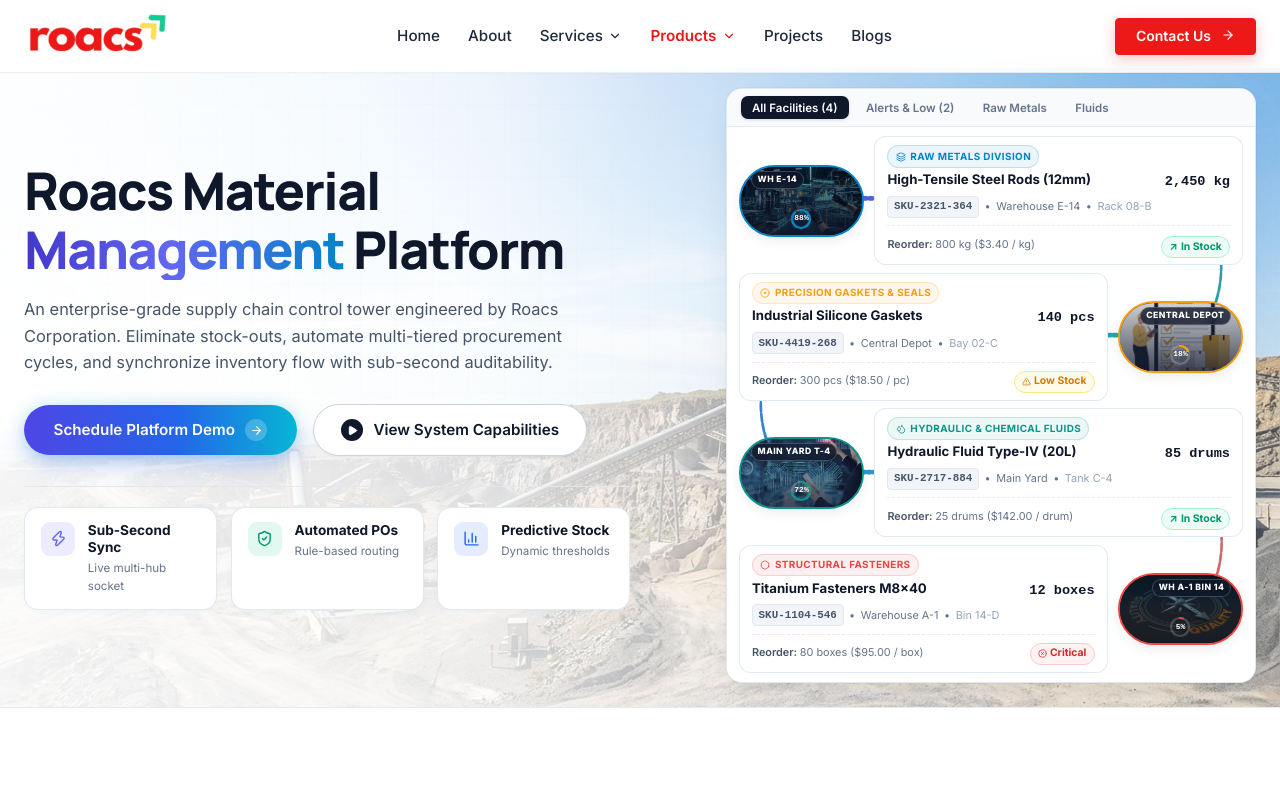
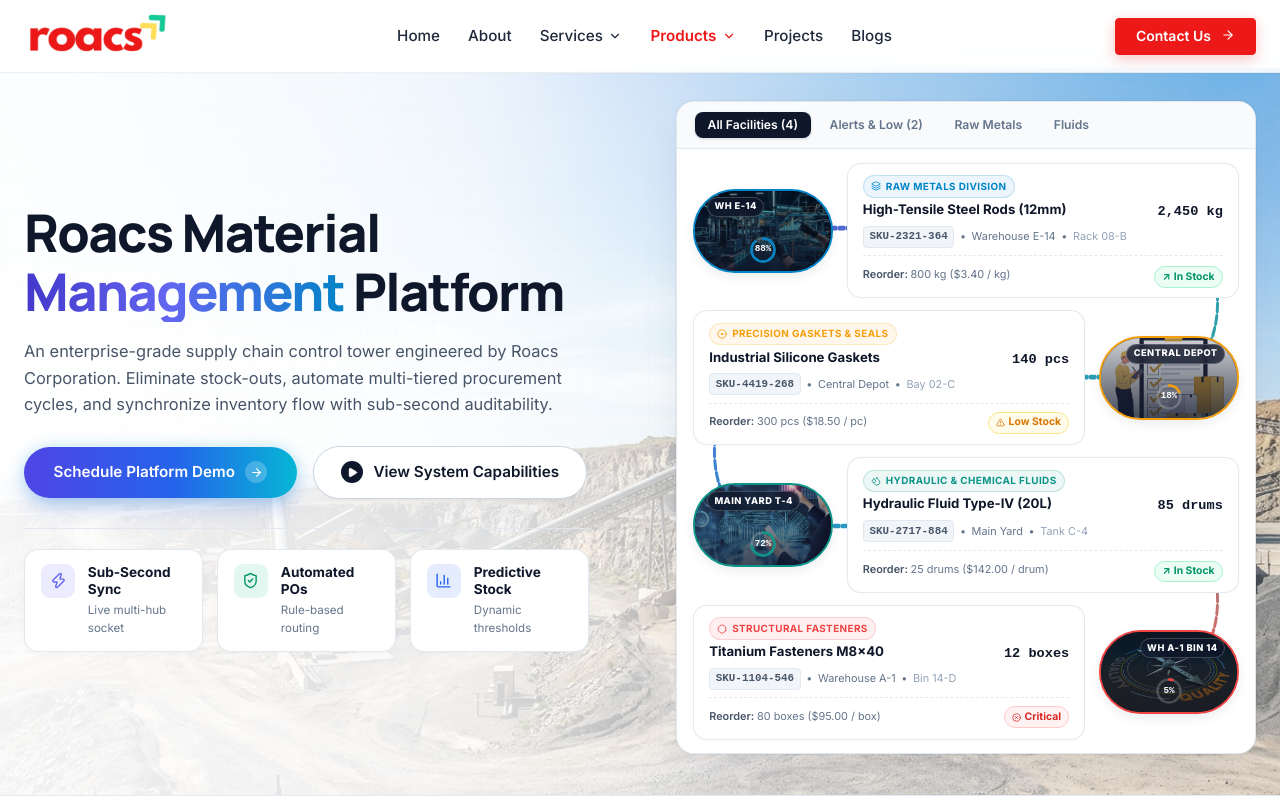
Before and after one commit to roacstech/roacs_new_website, a Next.js app: page /material-management in a window 1280 px wide. Shown: the top 800 px of the page. Built offline with nearby package versions, Linux system fonts and the light colour scheme; a web font is replaced by a local one.

Commit message:
fix(material-management): set hero section to full viewport height and enlarge right console card

```diff
--- a/src/components/material-management/MaterialHero.tsx
+++ b/src/components/material-management/MaterialHero.tsx
@@ -394,18 +394,18 @@ export function MaterialHero() {
                 {filteredItems.length >= 4 && (
                   <svg
                     className="serpentine-track-svg"
-                    viewBox="0 0 520 310"
+                    viewBox="0 0 560 372"
                     fill="none"
                     xmlns="http://www.w3.org/2000/svg"
                     preserveAspectRatio="none"
                     aria-hidden="true"
                   >
                     <path
-                      d="M 62 36 L 458 36 A 39.5 39.5 0 0 1 458 115 L 62 115 A 39.5 39.5 0 0 0 62 194 L 458 194 A 39.5 39.5 0 0 1 458 274"
+                      d="M 70 42 L 490 42 A 48 48 0 0 1 490 138 L 70 138 A 48 48 0 0 0 70 234 L 490 234 A 48 48 0 0 1 490 330"
                       stroke="url(#serpentineGradient)"
-                      strokeWidth="2.75"
+                      strokeWidth="3"
                       strokeLinecap="round"
-                      strokeDasharray="4 2"
+                      strokeDasharray="5 3"
                       opacity="0.85"
                     />
                     <defs>
@@ -458,15 +458,15 @@ export function MaterialHero() {
                           <div
                             style={{
                               position: "absolute",
-                              top: "4px",
-                              left: isEven ? "auto" : "10px",
-                              right: isEven ? "10px" : "auto",
+                              top: "6px",
+                              left: isEven ? "auto" : "12px",
+                              right: isEven ? "12px" : "auto",
                               backgroundColor: "rgba(15, 23, 42, 0.78)",
                               backdropFilter: "blur(4px)",
                               color: "#FFFFFF",
-                              fontSize: "0.54rem",
+                              fontSize: "0.58rem",
                               fontWeight: 800,
-                              padding: "0.08rem 0.35rem",
+                              padding: "0.1rem 0.4rem",
                               borderRadius: "9999px",
                               letterSpacing: "0.05em",
                               border: "1px solid rgba(255, 255, 255, 0.2)",
@@ -479,33 +479,33 @@ export function MaterialHero() {
                           <div
                             style={{
                               position: "absolute",
-                              bottom: "4px",
+                              bottom: "6px",
                               left: "50%",
                               transform: "translateX(-50%)",
                               display: "flex",
                               alignItems: "center",
-                              gap: "0.25rem",
+                              gap: "0.3rem",
                             }}
                           >
-                            <div style={{ position: "relative", width: 24, height: 24 }}>
-                              <svg width="24" height="24" viewBox="0 0 24 24" style={{ transform: "rotate(-90deg)" }}>
+                            <div style={{ position: "relative", width: 30, height: 30 }}>
+                              <svg width="30" height="30" viewBox="0 0 30 30" style={{ transform: "rotate(-90deg)" }}>
                                 <circle
-                                  cx="12"
-                                  cy="12"
-                                  r="9"
+                                  cx="15"
+                                  cy="15"
+                                  r="11.5"
                                   fill="none"
                                   stroke="rgba(255, 255, 255, 0.2)"
-                                  strokeWidth="2.2"
+                                  strokeWidth="2.5"
                                 />
                                 <circle
-                                  cx="12"
-                                  cy="12"
-                                  r="9"
+                                  cx="15"
+                                  cy="15"
+                                  r="11.5"
                                   fill="none"
                                   stroke={item.accentColor}
-                                  strokeWidth="2.2"
-                                  strokeDasharray={56.55}
-                                  strokeDashoffset={56.55 * (1 - item.capacityPercent / 100)}
+                                  strokeWidth="2.5"
+                                  strokeDasharray={72.26}
+                                  strokeDashoffset={72.26 * (1 - item.capacityPercent / 100)}
                                   strokeLinecap="round"
                                 />
                               </svg>
@@ -516,7 +516,7 @@ export function MaterialHero() {
                                   display: "flex",
                                   alignItems: "center",
                                   justifyContent: "center",
-                                  fontSize: "0.5rem",
+                                  fontSize: "0.58rem",
                                   fontWeight: 800,
                                   color: "#FFFFFF",
                                   fontFamily: "monospace",
--- a/src/styles/components.css
+++ b/src/styles/components.css
@@ -1,5 +1,7 @@
 /* Global Reset & Base Typography */
-*, *::before, *::after {
+*,
+*::before,
+*::after {
   box-sizing: border-box;
   margin: 0;
   padding: 0;
@@ -99,7 +101,12 @@ button {
 }
 
 /* Headings Hierarchy */
-h1, h2, h3, h4, h5, h6 {
+h1,
+h2,
+h3,
+h4,
+h5,
+h6 {
   font-family: var(--font-heading);
   font-weight: 700;
   line-height: 1.2;
@@ -135,7 +142,8 @@ p {
   line-height: 1.65;
 }
 
-.section-dark p, .section-darker p {
+.section-dark p,
+.section-darker p {
   color: var(--color-text-on-dark-muted);
 }
 
@@ -337,9 +345,11 @@ p {
 .desktop-nav-wrapper {
   display: none;
 }
+
 .desktop-cta-wrapper {
   display: none;
 }
+
 .mobile-menu-trigger {
   display: flex;
 }
@@ -348,9 +358,11 @@ p {
   .desktop-nav-wrapper {
     display: flex;
   }
+
   .desktop-cta-wrapper {
     display: block;
   }
+
   .mobile-menu-trigger {
     display: none !important;
   }
@@ -384,6 +396,7 @@ p {
     opacity: 0;
     transform: translateY(6px);
   }
+
   to {
     opacity: 1;
     transform: translateY(0);
@@ -399,22 +412,28 @@ p {
   .hero-grid {
     grid-template-columns: 1.15fr 0.85fr !important;
   }
+
   .about-grid {
     grid-template-columns: 0.95fr 1.05fr !important;
   }
+
   .about-detail-grid {
     grid-template-columns: 1fr 1fr !important;
   }
+
   .product-spotlight-grid {
     grid-template-columns: 1.12fr 0.88fr !important;
     gap: 3.5rem !important;
   }
+
   .service-detail-grid {
     grid-template-columns: 1fr 340px !important;
   }
+
   .case-study-body-grid {
     grid-template-columns: 1fr 340px !important;
   }
+
   .contact-grid {
     grid-template-columns: 0.9fr 1.1fr !important;
   }
@@ -447,9 +466,11 @@ p {
 .service-link:hover {
   color: var(--color-brand-accent) !important;
 }
+
 .service-link:hover .arrow-icon {
   transform: translateX(4px);
 }
+
 .arrow-icon {
   transition: transform var(--transition-fast);
 }
@@ -562,15 +583,13 @@ p {
   left: -100%;
   width: 100%;
   height: 100%;
-  background: linear-gradient(
-    115deg,
+  background: linear-gradient(115deg,
       transparent 20%,
       rgba(255, 255, 255, 0.08) 36%,
       rgba(255, 255, 255, 0.45) 46%,
       rgba(56, 189, 248, 0.8) 50%,
       rgba(255, 255, 255, 0.55) 54%,
-    transparent 70%
-  );
+      transparent 70%);
   pointer-events: none;
   z-index: 5;
   opacity: 0;
@@ -581,12 +600,15 @@ p {
     left: -100%;
     opacity: 0;
   }
+
   15% {
     opacity: 1;
   }
+
   85% {
     opacity: 1;
   }
+
   100% {
     left: 100%;
     opacity: 0;
@@ -645,7 +667,10 @@ p {
 
 /* Accessibility */
 @media (prefers-reduced-motion: reduce) {
-  *, *::before, *::after {
+
+  *,
+  *::before,
+  *::after {
     animation-duration: 0.01ms !important;
     animation-iteration-count: 1 !important;
     transition-duration: 0.01ms !important;
@@ -662,6 +687,7 @@ p {
   0% {
     transform: translateX(0%);
   }
+
   100% {
     transform: translateX(-50%);
   }
@@ -671,6 +697,7 @@ p {
   0% {
     transform: translateX(-50%);
   }
+
   100% {
     transform: translateX(0%);
   }
@@ -738,10 +765,13 @@ p {
 
 /* Pulsing Status Glow */
 @keyframes pulse-glow {
-  0%, 100% {
+
+  0%,
+  100% {
     opacity: 1;
     transform: scale(1);
   }
+
   50% {
     opacity: 0.55;
     transform: scale(1.15);
@@ -809,18 +839,24 @@ p {
 
 /* Hero Image Showcase Floating Badges & Animations */
 @keyframes float-badge-gentle {
-  0%, 100% {
+
+  0%,
+  100% {
     transform: translateY(0px);
   }
+
   50% {
     transform: translateY(-7px);
   }
 }
 
 @keyframes float-badge-reverse {
-  0%, 100% {
+
+  0%,
+  100% {
     transform: translateY(0px);
   }
+
   50% {
     transform: translateY(7px);
   }
@@ -1104,6 +1140,7 @@ p {
   .page-sticky-scroll-row {
     gap: 2rem;
   }
+
   .page-sticky-scroll-right {
     width: 400px;
     height: 300px;
@@ -1115,6 +1152,7 @@ p {
     flex-direction: column-reverse;
     gap: 2rem;
   }
+
   .page-sticky-scroll-right {
     position: relative;
     top: 0;
@@ -1122,6 +1160,7 @@ p {
     max-width: 100%;
     height: 250px;
   }
+
   .page-sticky-scroll-left {
     max-width: 100%;
   }
@@ -1341,9 +1380,12 @@ p {
 }
 
 @keyframes stat-gentle-float {
-  0%, 100% {
+
+  0%,
+  100% {
     transform: translateY(0px);
   }
+
   50% {
     transform: translateY(-4px);
   }
@@ -1661,8 +1703,11 @@ p {
   position: relative;
   overflow: hidden;
   border-bottom: 1px solid rgba(226, 232, 240, 0.8);
-  padding-top: 1.25rem;
-  padding-bottom: 1.5rem;
+  min-height: calc(100vh - 72px);
+  display: flex;
+  align-items: center;
+  padding-top: 2rem;
+  padding-bottom: 2.5rem;
 }
 
 .material-hero-grid-bg {
@@ -1681,14 +1726,15 @@ p {
 .material-hero-layout {
   display: grid;
   grid-template-columns: 1fr;
-  gap: 2rem;
-  align-items: center;
+  gap: 2.5rem;
+  align-items: center;
+  width: 100%;
 }
 
 @media (min-width: 1024px) {
   .material-hero-layout {
-    grid-template-columns: 1.05fr 1fr;
-    gap: 3rem;
+    grid-template-columns: 1fr 1.08fr;
+    gap: 3.5rem;
   }
 }
 
@@ -1797,11 +1843,11 @@ p {
   position: relative;
   z-index: 10;
   width: 100%;
-  max-width: 530px;
+  max-width: 580px;
   background: #FFFFFF;
-  border-radius: 16px;
+  border-radius: 18px;
   border: 1px solid rgba(226, 232, 240, 0.95);
-  box-shadow: 0 16px 40px -10px rgba(15, 23, 42, 0.08), 0 0 1px 1px rgba(0, 0, 0, 0.03);
+  box-shadow: 0 20px 50px -12px rgba(15, 23, 42, 0.1), 0 0 1px 1px rgba(0, 0, 0, 0.04);
   overflow: hidden;
   transition: transform 0.3s ease, box-shadow 0.3s ease;
 }
@@ -1848,18 +1894,18 @@ p {
 .console-filter-bar {
   background-color: #F8FAFC;
   border-bottom: 1px solid rgba(226, 232, 240, 0.9);
-  padding: 0.45rem 0.85rem;
+  padding: 0.65rem 1.1rem;
   display: flex;
   flex-wrap: wrap;
   align-items: center;
   justify-content: flex-start;
-  gap: 0.35rem;
+  gap: 0.45rem;
 }
 
 .console-tab-btn {
-  padding: 0.22rem 0.65rem;
-  border-radius: 7px;
-  font-size: 0.72rem;
+  padding: 0.28rem 0.75rem;
+  border-radius: 8px;
+  font-size: 0.76rem;
   font-weight: 600;
   border: 1px solid transparent;
   cursor: pointer;
@@ -1986,18 +2032,18 @@ p {
 .serpentine-pipeline-wrap {
   position: relative;
   width: 100%;
-  padding: 0.55rem 0.75rem;
+  padding: 0.85rem 1rem;
   background: #FFFFFF;
 }
 
 .serpentine-track-svg {
   position: absolute;
-  top: 0.55rem;
-  left: 0.75rem;
-  right: 0.75rem;
-  bottom: 0.55rem;
-  width: calc(100% - 1.5rem);
-  height: calc(100% - 1.1rem);
+  top: 0.85rem;
+  left: 1rem;
+  right: 1rem;
+  bottom: 0.85rem;
+  width: calc(100% - 2rem);
+  height: calc(100% - 1.7rem);
   pointer-events: none;
   z-index: 1;
 }
@@ -2007,8 +2053,8 @@ p {
   z-index: 2;
   display: flex;
   align-items: center;
-  gap: 0.65rem;
-  margin-bottom: 0.45rem;
+  gap: 0.85rem;
+  margin-bottom: 0.75rem;
   transition: all 0.25s cubic-bezier(0.16, 1, 0.3, 1);
 }
 
@@ -2022,9 +2068,9 @@ p {
 
 .serpentine-capsule {
   position: relative;
-  width: 125px;
-  height: 72px;
-  border-radius: 36px;
+  width: 140px;
+  height: 84px;
+  border-radius: 42px;
   overflow: hidden;
   flex-shrink: 0;
   box-shadow: 0 4px 14px -3px rgba(15, 23, 42, 0.12);
@@ -2043,8 +2089,8 @@ p {
   min-width: 0;
   background: #FFFFFF;
   border: 1px solid rgba(226, 232, 240, 0.9);
-  border-radius: 12px;
-  padding: 0.4rem 0.75rem;
+  border-radius: 14px;
+  padding: 0.6rem 0.95rem;
   box-shadow: 0 1px 4px rgba(15, 23, 42, 0.02);
   transition: all 0.25s cubic-bezier(0.16, 1, 0.3, 1);
   position: relative;
@@ -2073,16 +2119,19 @@ p {
 }
 
 @media (max-width: 640px) {
+
   .serpentine-row,
   .serpentine-row-even {
     flex-direction: column !important;
     align-items: stretch;
   }
+
   .serpentine-capsule {
     width: 100%;
     height: 80px;
     border-radius: 18px;
   }
+
   .serpentine-track-svg {
     display: none;
   }
```
Lines whose indentation alone changed are shown as unchanged.
